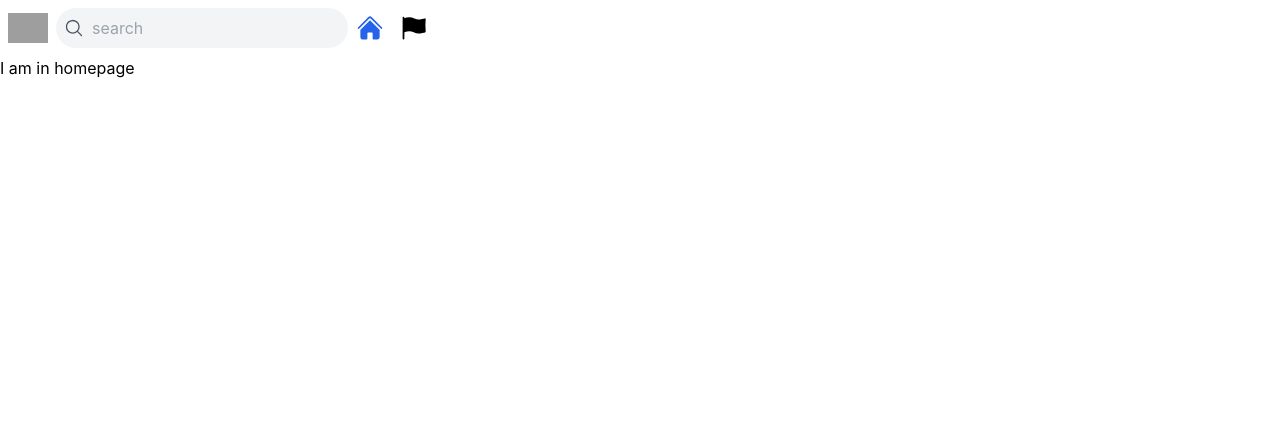
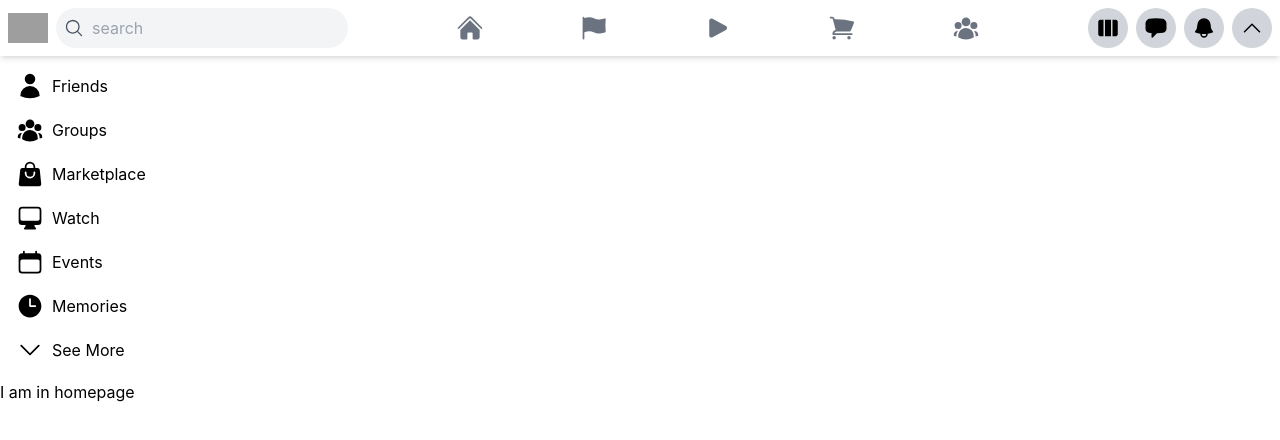
Before and after one commit to PrakharGupta016/facebook-clone, a React (Create React App) app: page / in a window 1280 px wide. Shown: the top 440 px of the page. Built offline with nearby package versions, Linux system fonts and the light colour scheme; grey boxes are pictures that could not be loaded.

Commit message:
side bar added

```diff
--- a/src/App.tsx
+++ b/src/App.tsx
@@ -1,12 +1,14 @@
 import { Route, Routes } from "react-router-dom";
 import HomePage from "./pages/home-page";
 import NavBar from "./components/NavBar";
+import SideBar from "./components/SideBar";
 
 function App() {
 
   return (
     <>
     <NavBar/>
+    <SideBar/>
     <Routes>
         <Route path="/" element={<HomePage/>}></Route>
     </Routes>
--- /dev/null
+++ b/src/components/HeaderIcon/index.tsx
@@ -0,0 +1,11 @@
+
+
+const HeaderIcon = ({ Icon,active }: any) => {
+  return (
+    // group is used for styling based on state of parent element
+    <div className="flex group items-center active:border-b-2 active:border-blue-500 cursor-pointer md:hover:bg-gray-100 md:px-10 rounded-xl h-10">
+      <Icon className={`h-7 text-gray-500 group-hover:text-blue-500 ${active && 'text-blue-500'}`} />
+    </div>
+  );
+};
+export default HeaderIcon;
--- a/src/components/NavBar/index.tsx
+++ b/src/components/NavBar/index.tsx
@@ -1,8 +1,23 @@
-import { FlagIcon, HomeIcon, HomeModernIcon, MagnifyingGlassIcon } from "@heroicons/react/24/solid";
+import {
+  BellIcon,
+  ChatBubbleLeftIcon,
+  ChevronDownIcon,
+  ChevronUpIcon,
+  FlagIcon,
+  HomeIcon,
+  HomeModernIcon,
+  MagnifyingGlassIcon,
+  PlayIcon,
+  ShoppingCartIcon,
+  UserGroupIcon,
+  UserIcon,
+  ViewColumnsIcon,
+} from "@heroicons/react/24/solid";
+import HeaderIcon from "../HeaderIcon";
 
 const NavBar = () => {
   return (
-    <div className="p-2">
+    <div className="flex p-2 items-center shadow-md  sticky top-0 z-50 bg-white">
       <div className="flex items-center gap-2">
         <img
           src={"https://links.papareact.com/5me"}
@@ -14,22 +29,24 @@ const NavBar = () => {
         <div className="flex bg-gray-100 rounded-full p-2 items-center">
           <MagnifyingGlassIcon className="h-5 text-gray-600" />
           <input
-            className="bg-transparent  ml-2 outline-none"
+            className="hidden md:inline-flex bg-transparent  ml-2 outline-none"
             placeholder="search"
             type="text"
           />
         </div>
-        <div className="flex-grow flex gap-4 ">
-                <div>
-                        <HomeIcon className="h-7 text-blue-600"/>
-                </div>
-                <div>
-                        <FlagIcon className="h-7"/>
-                </div>
-                <div>
-
-                </div>
-        </div>
+      </div>
+      <div className="flex-grow flex lg:gap-4  sm:gap-2 justify-center">
+        <HeaderIcon active={true} Icon={HomeIcon} />
+        <HeaderIcon Icon={FlagIcon} />
+        <HeaderIcon Icon={PlayIcon} />
+        <HeaderIcon Icon={ShoppingCartIcon} />
+        <HeaderIcon Icon={UserGroupIcon} />
+      </div>
+      <div className="flex items-center sm:gap-2 justify-end">
+          <ViewColumnsIcon className="icon"/>
+          <ChatBubbleLeftIcon className="icon"/>
+          <BellIcon className="icon"/>
+          <ChevronUpIcon className="icon"/>
       </div>
     </div>
   );
--- /dev/null
+++ b/src/components/SideBar/index.tsx
@@ -0,0 +1,57 @@
+import {
+  CalendarIcon,
+  ChevronDownIcon,
+  ClockIcon,
+  ComputerDesktopIcon,
+  ShoppingBagIcon,
+  UserGroupIcon,
+  UserIcon,
+} from "@heroicons/react/24/solid";
+import SideBarRow from "./sidebarRow";
+import React from "react";
+
+const sideBarData = [
+  {
+    Icon: UserIcon,
+    title: "Friends",
+  },
+  {
+    Icon: UserGroupIcon,
+    title: "Groups",
+  },
+  {
+    Icon: ShoppingBagIcon,
+    title: "Marketplace",
+  },
+  {
+    Icon: ComputerDesktopIcon,
+    title: "Watch",
+  },
+  {
+    Icon: CalendarIcon,
+    title: "Events",
+  },
+  {
+    Icon: ClockIcon,
+    title: "Memories",
+  },
+  {
+    Icon: ChevronDownIcon,
+    title: "See More",
+  },
+];
+const SideBar = () => {
+  return (
+    <div className="p-2 flex flex-col max-w-[300px] ">
+      {sideBarData.map((data, index) => {
+        return (
+          <React.Fragment key={index}>
+            <SideBarRow Icon={data.Icon} title={data.title} />
+          </React.Fragment>
+        );
+      })}
+    </div>
+  );
+};
+
+export default SideBar;
--- /dev/null
+++ b/src/components/SideBar/sidebarRow.tsx
@@ -0,0 +1,18 @@
+type SideBarRowProps = {
+    title: string,
+    Icon : any
+}
+
+const SideBarRow = ({title,Icon}:SideBarRowProps) => {
+
+    return (<>
+        <div className="flex gap-2 items-center hover:bg-gray-300 rounded-lg p-2">
+            <Icon className='h-7'/>
+            <h1>{title}</h1>
+
+        </div>
+    </>)
+
+}
+
+export default SideBarRow;
--- a/src/index.css
+++ b/src/index.css
@@ -14,3 +14,10 @@ code {
   font-family: source-code-pro, Menlo, Monaco, Consolas, 'Courier New',
     monospace;
 }
+
+@layer components {
+    .icon {
+      @apply hidden lg:inline-flex p-2 h-10 w-10 bg-gray-300 rounded-full
+    }
+
+}
```
